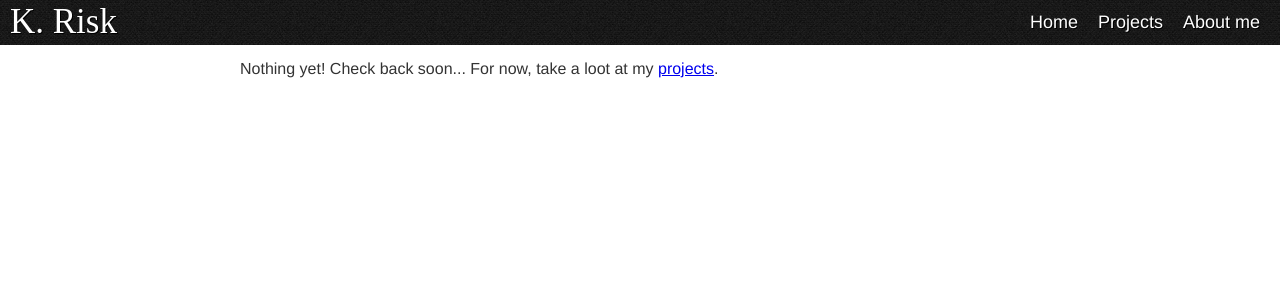
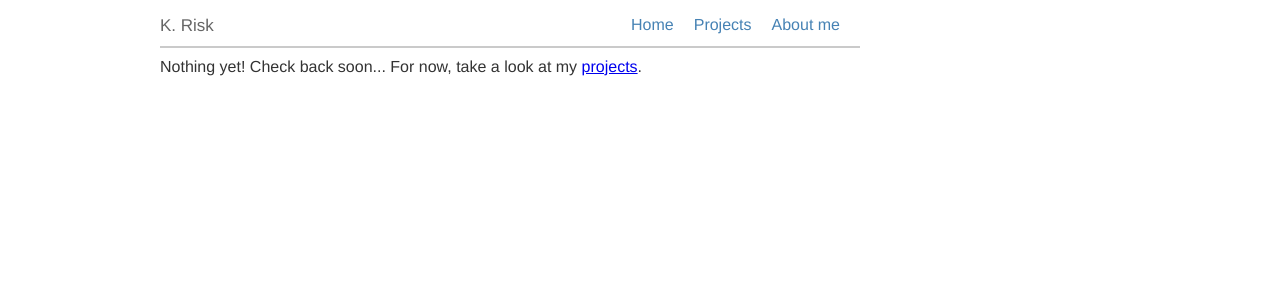
Before and after one commit to krisk/krisk.github.com, a Jekyll site: the page built from index.html, in a window 1280 px wide. Shown: the top 300 px of the page. Built offline with Jekyll 4.4.1, drawn with Linux system fonts in a browser that asks for light colours; some web fonts are replaced.

Commit message:
new design

```diff
--- a/_layouts/default.html
+++ b/_layouts/default.html
@@ -21,7 +21,6 @@ ga_account_id: UA-25301489-1
   <meta name="keywords" content="{{ page.keywords }}">
   {% endif %}
 
-  <link href='http://fonts.googleapis.com/css?family=Bilbo' rel='stylesheet' type='text/css'>
   <link href="/css/default.css" rel="stylesheet" type="text/css">
 
   {% for css in page.css %}
@@ -48,18 +47,20 @@ ga_account_id: UA-25301489-1
 
   <div id="main">
 
+    <div id="container">
+
+
       <header>
         <a href="http://www.kiro.me" id="logo">K. Risk</a>
         <nav id="site-nav" role="navigation">
           <ul id="site-menu">
-          <li {% if page.name == "" %}class="selected"{% endif %}><a href="./">Home</a></li>
+            <li {% if page.name == "" %}class="selected"{% endif %}><a href="/">Home</a></li>
             <li {% if page.name == "projects" %}class="selected"{% endif %}><a href="/projects.html">Projects</a></li>
             <li {% if page.name == "about" %}class="selected"{% endif %}><a href="/about.html">About me</a></li>
           </ul>
         </nav>
       </header>
 
-    <div id="container">
       {{ content }}
     </div>
 
--- a/_layouts/project.html
+++ b/_layouts/project.html
@@ -5,9 +5,7 @@ name: projects
 
 <a href="http://github.com/krisk/{{ page.project }}" target="_blank"><img class="github-fork" src="../images/forkme.png" alt="Fork me on GitHub" /></a>
 
-<div id="project">
-  <h1>{{ page.title }}</h1>
-  {{ content }}
-</div>
+<h1>{{ page.title }}</h1>
+{{ content }}
 
 {% include comments.md %}
--- a/css/default.css
+++ b/css/default.css
@@ -10,9 +10,12 @@ ul, li {
     padding: 0;
     list-style: none;
 }
+#main {
+    width: 960px;
+    margin: auto;
+}
 #container {
-    margin: 60px auto 0 auto;
-    width: 800px;
+    margin-right: 260px;
 }
 #site-nav {
     float: right;
@@ -26,47 +29,32 @@ ul, li {
     cursor: pointer;
 }
 #site-menu li a {
-    color: white;
+    color: steelBlue;
     padding: 0;
     margin: 0;
-    font-weight: lighter;
-    font-family: Helvetica, arial;
-    line-height: 45px;
-    font-size: 18px;
-    text-shadow: 1px 1px 0px black;
     text-decoration: none;
+    display: inline-block;
 }
 #site-menu li.selected a {
-    color: rgb(48, 118, 182);
+    border-bottom: 2px solid steelBlue;
+    padding-bottom: 3px;
 }
 #site-menu li a:hover {
     color: rgb(48, 118, 182);
 }
 #logo {
-    font-family: 'Bilbo', cursive;
-    font-weight: 400;
-    font-size: 35px;
-    padding: 2px 0 2px 10px;
-    color: white;
-    text-shadow: 1px 1px 0px black;
-    display: inline-block;
+    color: #666;
     text-decoration: none;
-    float: left;
+    font-size: 17px;
 }
 .github-fork {
-    position: fixed;
-    top: 45px;
+    position: absolute;
+    top: 0;
     right: 0;
     border: 0;
 }
 header {
-    background-color: black;
-    background-image: url("../images/denim.png");
-    height: 45px;
-    left: 0px;
-    position: fixed;
-    top: 0px;
-    width: 100%;
-    z-index: 1;
-    font-size: 1.3em;
+    height: 30px;
+    border-bottom: 2px solid #CACACA;
+    margin-bottom: 10px;
 }
--- a/index.html
+++ b/index.html
@@ -10,7 +10,7 @@ javascript:
 
 Nothing yet! Check back soon...
 
-For now, take a loot at my <a href="./projects.html" title="krisk's projects">projects</a>.
+For now, take a look at my <a href="./projects.html" title="krisk's projects">projects</a>.
 
 <!--
 <h2>Posts</h2>
--- a/projects.html
+++ b/projects.html
@@ -1,5 +1,6 @@
 ---
 layout: default
+name: projects
 ---
 
 <ul id="project-list">
```
Also changed, not shown: style/default.css (+11 -39 lines). Lines whose indentation alone changed are shown as unchanged.
